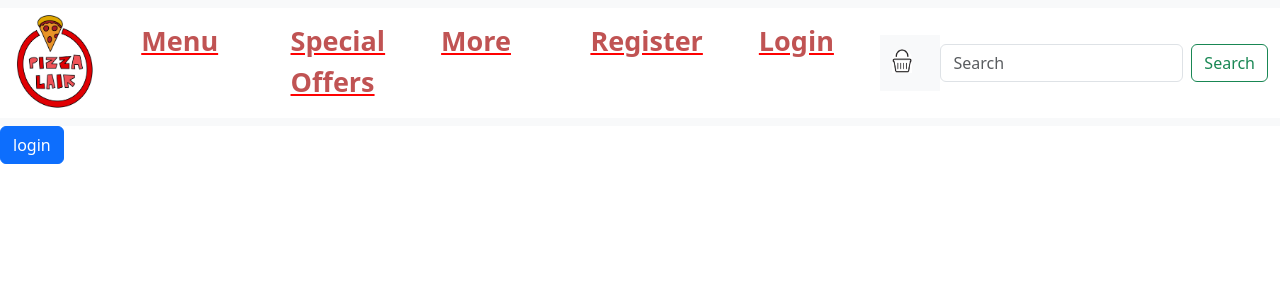
After one commit to dorajohanns/pizza_v2, a Django app: template templates/user/login.html in a window 1280 px wide. The commit adds this page. Shown: the top 300 px of the page. Run offline with Django 4.2, Linux system fonts and the light colour scheme; the template is opened without the code that fills it, so the values that code supplies are empty.

Commit message:
login og logout, og alskonar

```diff
--- a/menu/views.py
+++ b/menu/views.py
@@ -1,4 +1,5 @@
 from django.shortcuts import render
+from django.contrib.auth.decorators import login_required
 from django.http import HttpResponse
 # Create your views here.
 pizzas = [
--- a/pizza_v2/settings.py
+++ b/pizza_v2/settings.py
@@ -38,6 +38,7 @@ INSTALLED_APPS = [
     'django.contrib.sessions',
     'django.contrib.messages',
     'django.contrib.staticfiles',
+    'user.apps.UserConfig',
 ]
 
 MIDDLEWARE = [
@@ -130,3 +131,6 @@ STATICFILES_DIRS =[
 # https://docs.djangoproject.com/en/4.2/ref/settings/#default-auto-field
 
 DEFAULT_AUTO_FIELD = 'django.db.models.BigAutoField'
+
+LOGIN_URL ='/user/login'
+LOGIN_REDIRECT_URL ='/user/profile'
--- a/pizza_v2/urls.py
+++ b/pizza_v2/urls.py
@@ -22,4 +22,5 @@ urlpatterns = [
     path('', include("mainpage.urls")),
     path('menu/', include("menu.urls")),
     path('offers/', include("offers.urls")),
+    path('user/', include("user.urls")),
 ]
--- a/static/css/navbar.css
+++ b/static/css/navbar.css
@@ -22,7 +22,3 @@
     color: rgba(168, 17, 17, 0.72);
     font-weight: bold;
 }
-
-ul.navbar-nav {
-    gap: 15%;
-}
--- a/templates/navigation.html
+++ b/templates/navigation.html
@@ -18,7 +18,17 @@
         <li class="nav-item">
           <a class="nav-link" href="#">More</a>
         </li>
+          {% if user.is_authenticated %}
+            <li class="nav-item">
+                <a class="nav-link" href="logout">Logout</a>
+            </li>
+
+            {% else %}
+              <li class="nav-item"><a class="nav-link" href="{% url 'register' %}">Register</a></li>
+              <li class="nav-item"><a class="nav-link" href="{% url 'login' %}">Login</a></li>
+          {% endif %}
       </ul>
+
     </div>
     <nav class="navbar bg-body-tertiary">
       <div class="container-fluid">
--- /dev/null
+++ b/templates/user/login.html
@@ -0,0 +1,9 @@
+{% extends 'base.html' %}
+{% block content %}
+    <form method="post" class="form form-horizontal">
+        {% csrf_token %}
+        {{ form }}
+    <input type="submit" class="btn btn-primary" value="login">
+    </form>
+
+{% endblock%}
--- /dev/null
+++ b/templates/user/profile.html
@@ -0,0 +1,5 @@
+{% extends 'base.html' %}
+{% block content %}
+
+
+{% endblock%}
```
Also changed, not shown: templates/user/register.html (added, +9 -0 lines), user/urls.py (added, +9 -0 lines), user/migrations/__init__.py (added).
